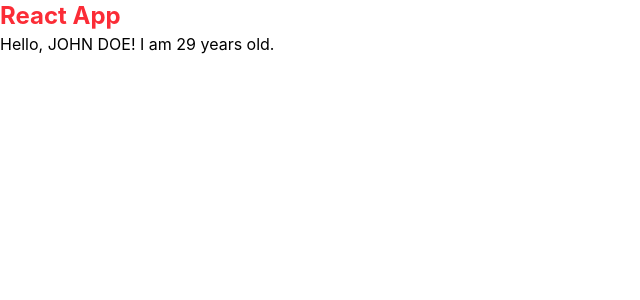
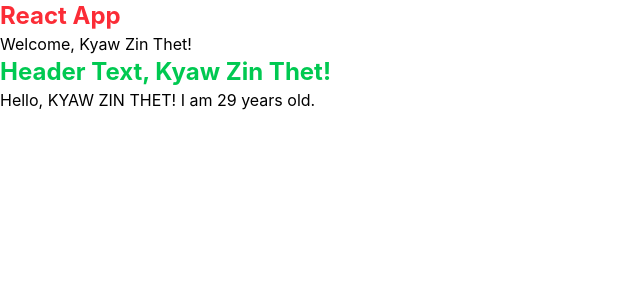
Before and after one commit to kyawzinthetgithub/react-tuto, a React (Vite) app: page / in a window 1280 px wide. Shown: the top 300 px of the page, without its empty margins (0-640 px from the left). Built offline with nearby package versions, Linux system fonts and the light colour scheme.

Commit message:
components and props

```diff
--- a/src/App.tsx
+++ b/src/App.tsx
@@ -1,11 +1,11 @@
 import Header from './components/Header';
 
 function App() {
-  const name = "John Doe";
+  const name = "Kyaw Zin Thet";
 
   return (
     <>
-      <Header />
+      <Header username={name} />
       <div>
         <h1>Hello, {name.toUpperCase()}! I am {25+4} years old.</h1>
       </div>
--- a/src/components/Header.tsx
+++ b/src/components/Header.tsx
@@ -1,7 +1,15 @@
-function Header() {
+import HeaderText from "./HeaderText";
+
+interface HeaderProps {
+  username?: string;
+}
+
+function Header({ username = 'Guest' }: HeaderProps) {
   return (
     <div>
       <h2 className="text-2xl font-bold text-red-500">React App</h2>
+      <p>Welcome, {username}!</p>
+      <HeaderText text={`Header Text, ${username}!`} />
     </div>
   );
 };
--- /dev/null
+++ b/src/components/HeaderText.tsx
@@ -0,0 +1,13 @@
+interface HeaderTextProps {
+    text: string;
+}
+
+function HeaderText({ text }: HeaderTextProps) {
+  return (
+    <div>
+      <p className="text-2xl font-bold text-green-500">{text}</p>
+    </div>
+  )
+}
+
+export default HeaderText
```
